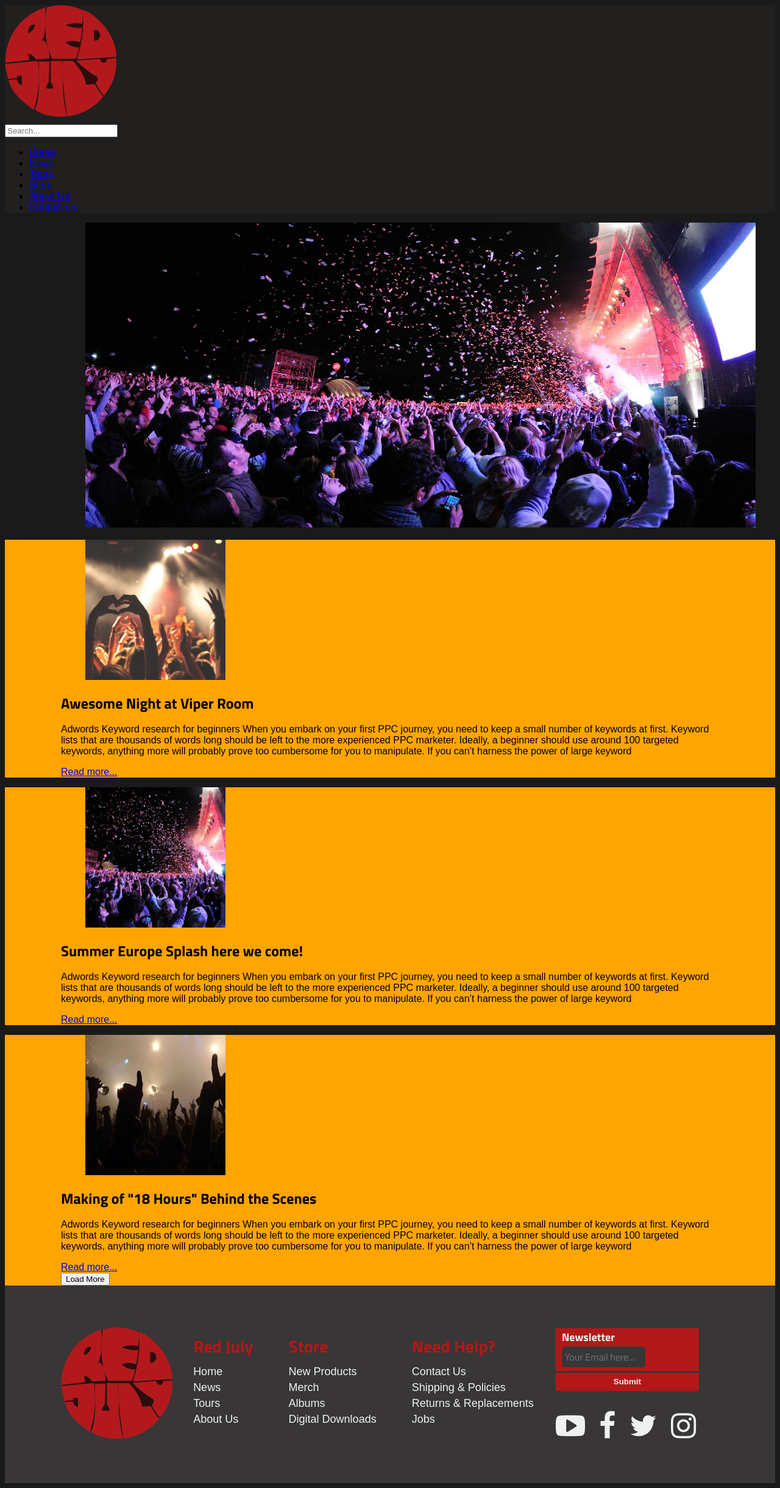
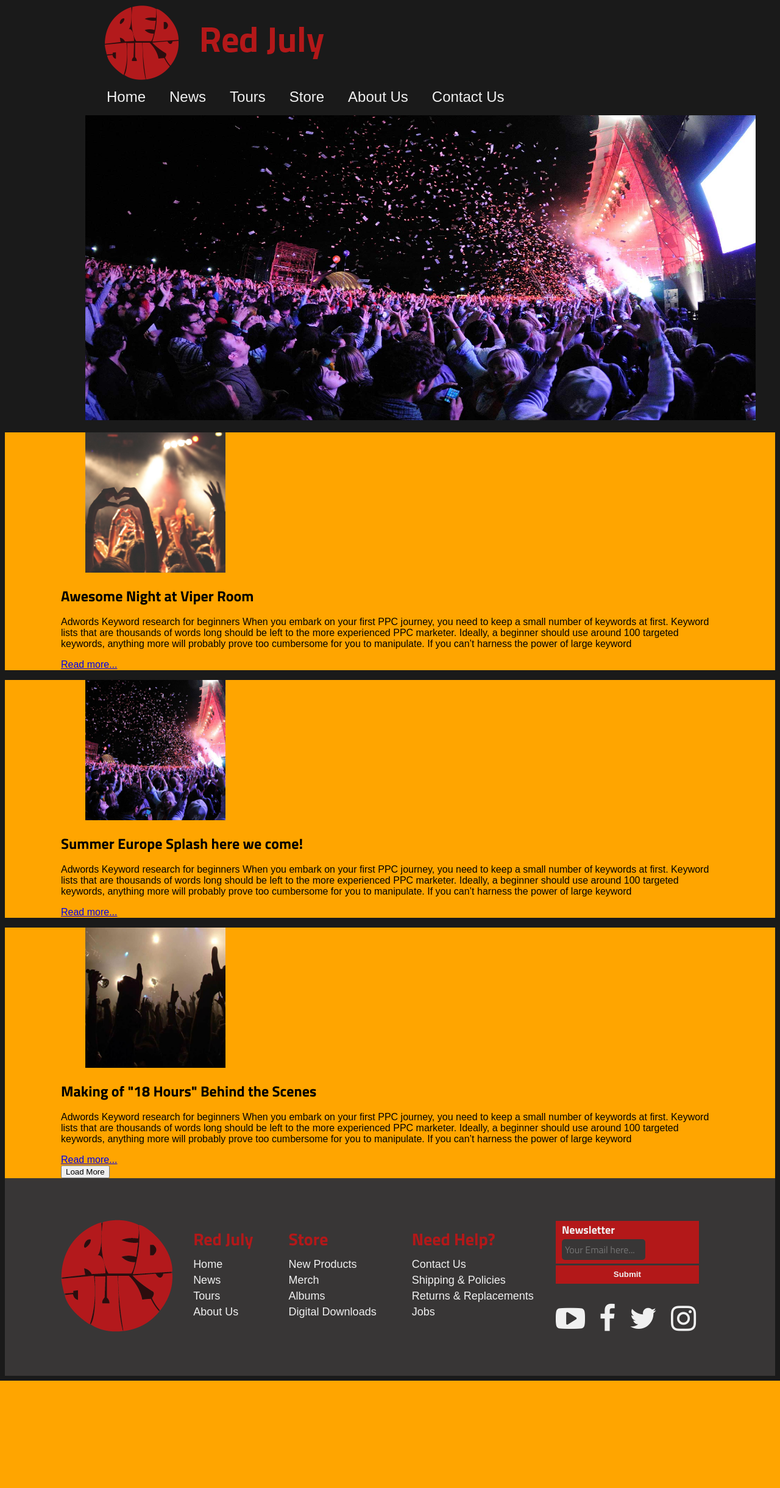
Before and after one commit to PhutureX/Zwischenprojekt, a PHP site: page / in a window 1280 px wide. Shown: the whole page at 61% size. After the commit the page ends 2264 px from the top, so only its background shows below. Run offline with PHP 8.4, Linux system fonts and the light colour scheme.

Commit message:
added header

```diff
--- a/website/css/main.css
+++ b/website/css/main.css
@@ -37,9 +37,43 @@ body main > section {
 /* #################### HEADER #################### */
 
 header{
-  background-color: rgb(34, 31, 31);
   width: auto;
 }
+
+header h1{
+
+}
+
+header img{
+  width: 420px;
+  height: 125px;
+  margin-left: 72px;
+}
+
+header nav {
+  float: left;
+}
+header nav ul {
+  margin: 0;
+}
+header nav ul li {
+  display: inline-block;
+  margin-left: 35px;
+}
+
+header nav ul li a{
+  font-size: 24px;
+  color: rgb(240, 240, 240);
+  text-decoration: none;
+  transition: all 300ms;
+}
+
+header nav ul li a:hover{
+  color: rgb(179, 24, 25);
+}
+
+
+
 
 
 
@@ -63,7 +97,6 @@ footer .footer_flex{
   height: 324px;
 }
 
-
 footer .footer_flex .footer_space{
   display: block;
   width: 50px;
@@ -82,7 +115,6 @@ footer .footer_flex ul li{
   list-style-type: none;
   padding-top: 5px;
 }
-
 
 footer .footer_flex ul li a {
   font-size: 18px;
@@ -168,7 +200,7 @@ footer .newsletter tbody tr .nl_button{
   border: none;
   color: rgb(240, 240, 240);
   font-weight: bold;
-  transition: color 300ms;
+  transition: all 300ms;
   cursor: pointer;
 }
 
@@ -176,13 +208,10 @@ footer .newsletter tbody tr .nl_button:hover{
   width: 235px;
   height: 30px;
   margin-left: -10px;
-  background-color: rgb(240, 240, 240);
-  border: none;
-  color: rgb(179, 24, 25);
+  background-color: transparent;
+  border: solid 2px rgb(179, 24, 25);
   font-weight: bold;
 }
-
-
 
 footer .newsletter .social_icons .social_object_1{
   padding-left: 0px;
@@ -244,18 +273,6 @@ footer .newsletter .social_icons .social_object_4 i:hover{
   color: #c08d64;
 }
 
-
-
-
-
-
-
-
-
-
-
-
-
 /* #################### HELPERS #################### */
 
 .clearfix:after {
--- a/website/index.html
+++ b/website/index.html
@@ -13,14 +13,10 @@
 
 
     <header>
-        <div>
+        <div class="wrapper clearfix">
             <h1>
-                <a href="index.html"><img src="img/logos/mainlogo.png" alt="Red July Logo"></a>
+                <a href="index.html"><img src="img/logos/headerlogo.png" alt="Red July Logo"></a>
             </h1>
-                <div class="searchbar">
-                  <input type="text" id="searchbar" name="searchbar" placeholder="Search...">
-                </div>
-
             <nav>
               <ul>
                 <li><a href="index.html">Home</a></li>
@@ -201,12 +197,6 @@
             </tr>
           </table>
         </div>
-
-
-
-      </div>
-
     </footer>
-
   </body>
 </html>
```
Also changed, not shown: website/img/logos/headerlogo.png (added). Lines whose indentation alone changed are shown as unchanged.
